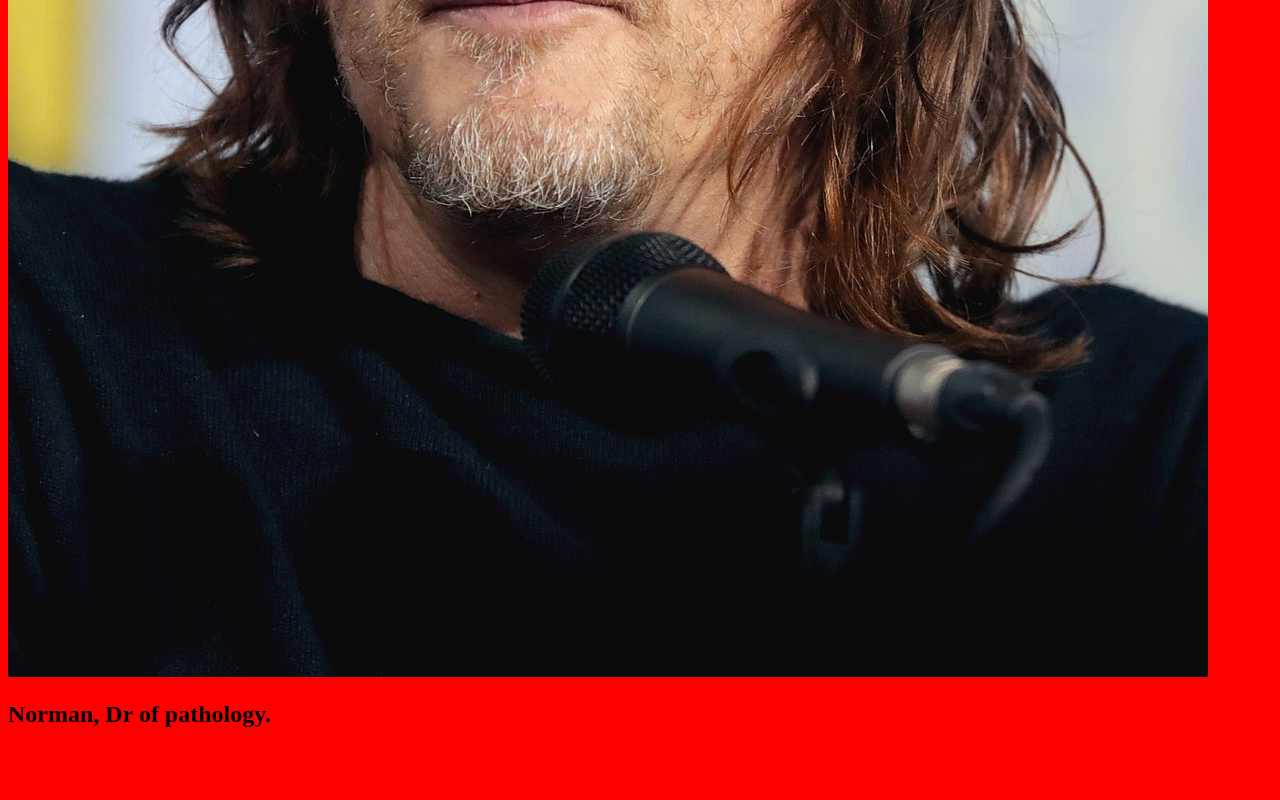
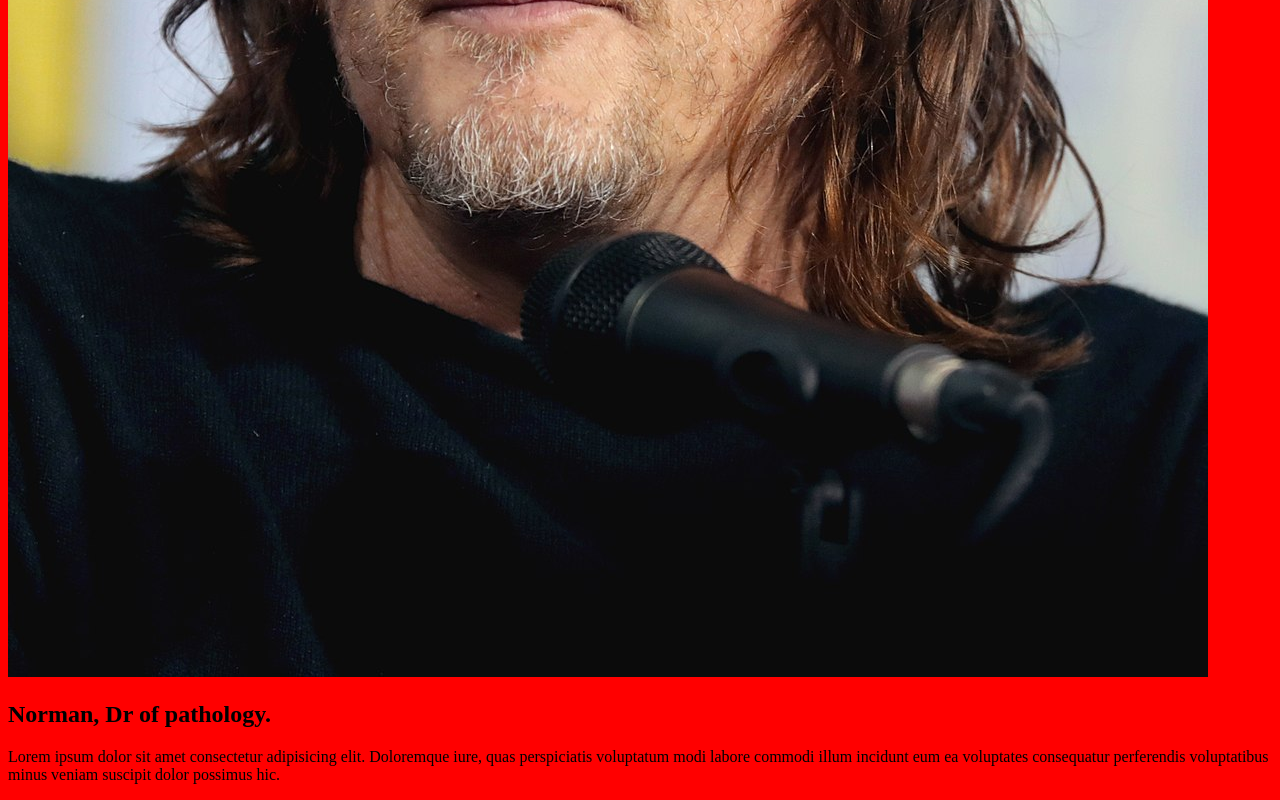
Before and after one commit to Metsanpeitto/tribute-page, a plain HTML site: page index.html in a window 1280 px wide. Shown: the part 862-1662 px from the top of the page. Before the commit the page ends 1610 px from the top, so only its background shows below. Drawn offline with Linux system fonts and the light colour scheme.

Commit message:
commit-6

```diff
--- a/index.html
+++ b/index.html
@@ -13,6 +13,12 @@
       <div id="img-div">
         <img id="image" src="norman.jpg" alt="norman" />
         <h2 id="img-caption">Norman, Dr of pathology.</h2>
+        <p id="tribute-info">
+          Lorem ipsum dolor sit amet consectetur adipisicing elit. Doloremque
+          iure, quas perspiciatis voluptatum modi labore commodi illum incidunt
+          eum ea voluptates consequatur perferendis voluptatibus minus veniam
+          suscipit dolor possimus hic.
+        </p>
       </div>
     </div>
   </body>
```
